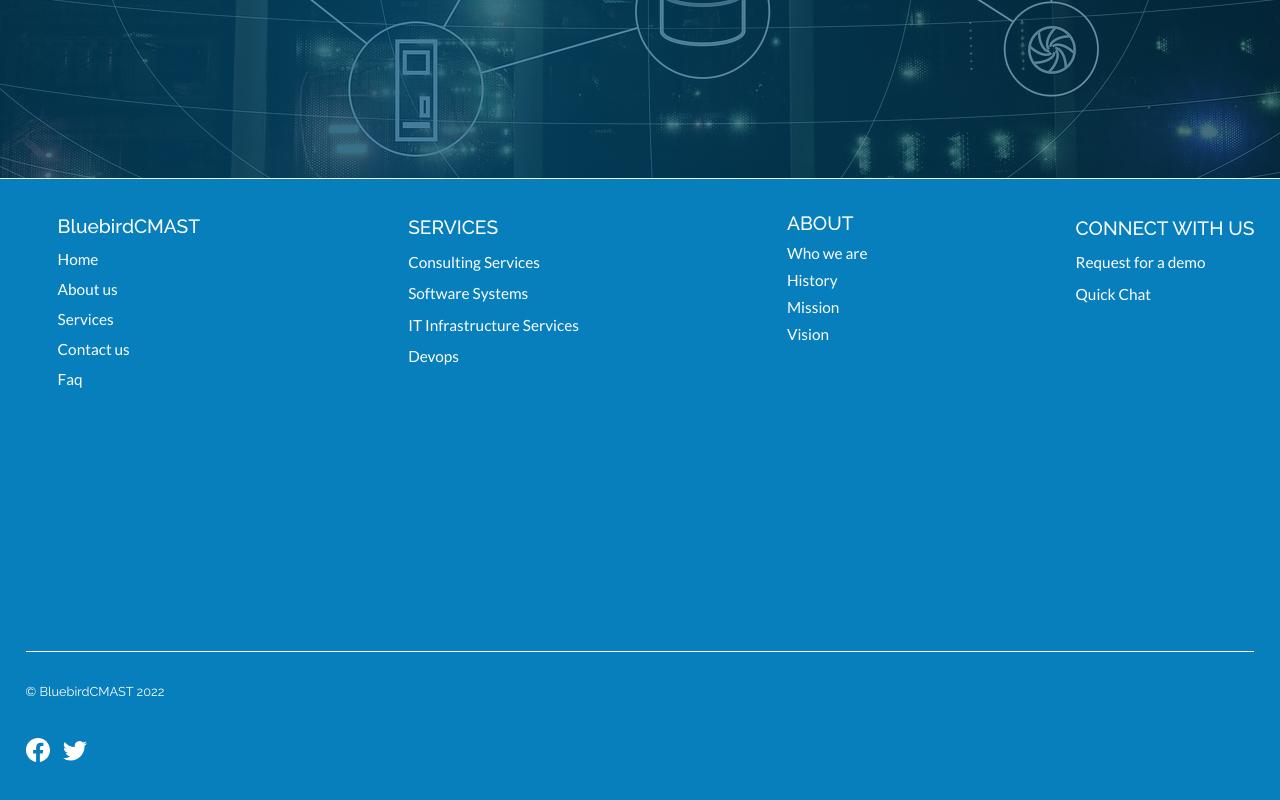
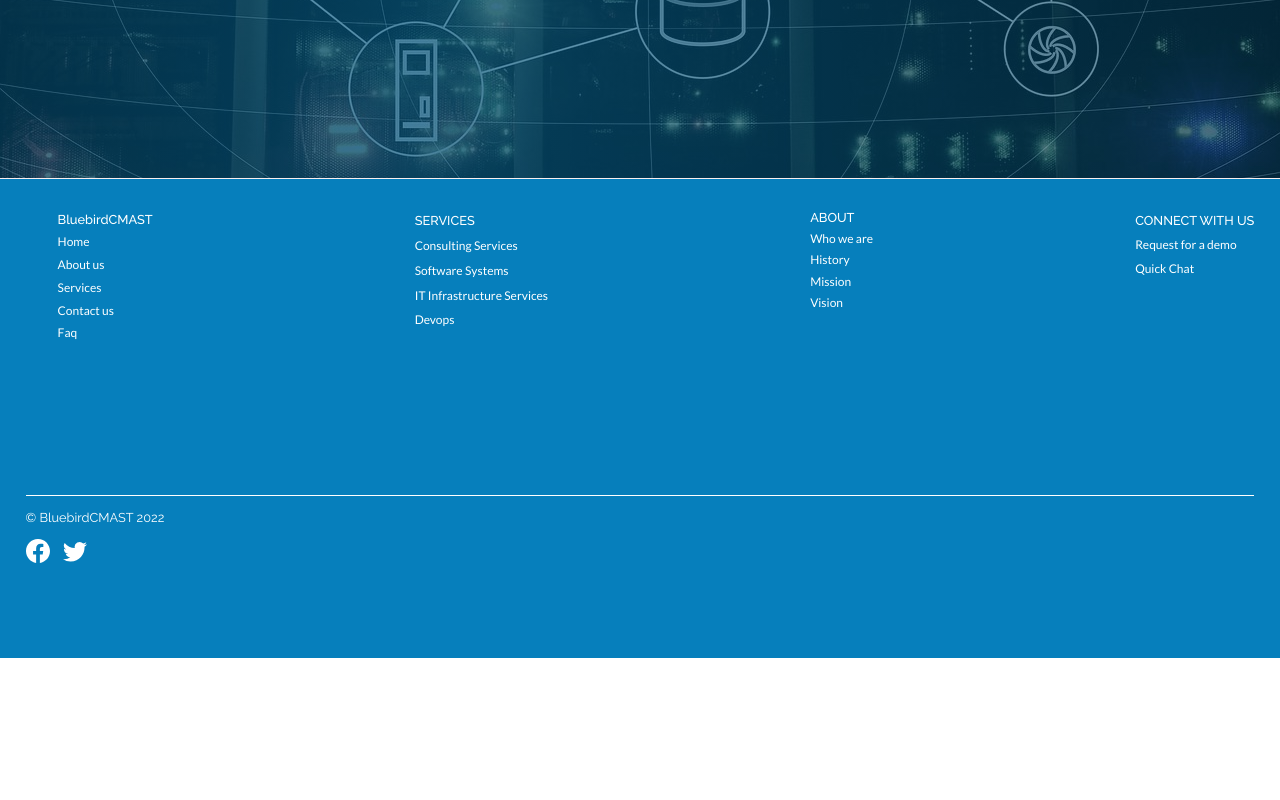
Before and after one commit to Rogue-codes/blu, a React (Create React App) app: page / in a window 1280 px wide. Shown: the part 3859-4659 px from the top of the page. After the commit the page ends 4517 px from the top, so only its background shows below. Built offline with nearby package versions, Linux system fonts and the light colour scheme; the HTML template or start-up script is replaced by a standard one; a web font is replaced by a local one.

Commit message:
font size test

```diff
--- a/src/Components/Footer.jsx
+++ b/src/Components/Footer.jsx
@@ -8,13 +8,13 @@ const Foot = styled.footer`
         height: auto;
     }
     width: 100%;
-    height: 80Vh;
+    height: 60Vh;
     border-top: 1px solid #f9eeee;
     display: flex;
     flex-direction: column;
-    gap: 5%;
+    gap: 2%;
     align-items: center;
-    justify-content: flex-start;
+    justify-content: baseline;
     padding: 2%;
     background: ${props=>props.bg};
 `
@@ -24,7 +24,7 @@ const Top = styled.div`
         flex-wrap: wrap;
     }
     width: 100%;
-    height: 50vh;
+    height: 30vh;
     display: flex;
     justify-content: space-between;
     ul{
@@ -40,7 +40,7 @@ const Top = styled.div`
             }
             padding-top: 5%;
             font-family: 'Lato', sans-serif;
-            font-size: 1.2vw;
+            font-size: 12px;
             a{
                 text-decoration: none;
                 color: #fff;
@@ -55,7 +55,7 @@ const Top = styled.div`
             }
             font-weight: 500;
             font-family: 'Raleway', sans-serif;
-            font-size: 1.5vw;
+            font-size: 1vw;
           }
         }
     }
@@ -65,7 +65,7 @@ const Bottom = styled.div`
         padding-left: 5%;
     }
     width: 100%;
-    height: 20vh;
+    height: 10vh;
     border-top: 1px solid #fff;
     display: flex;
     flex-direction: column;
```
